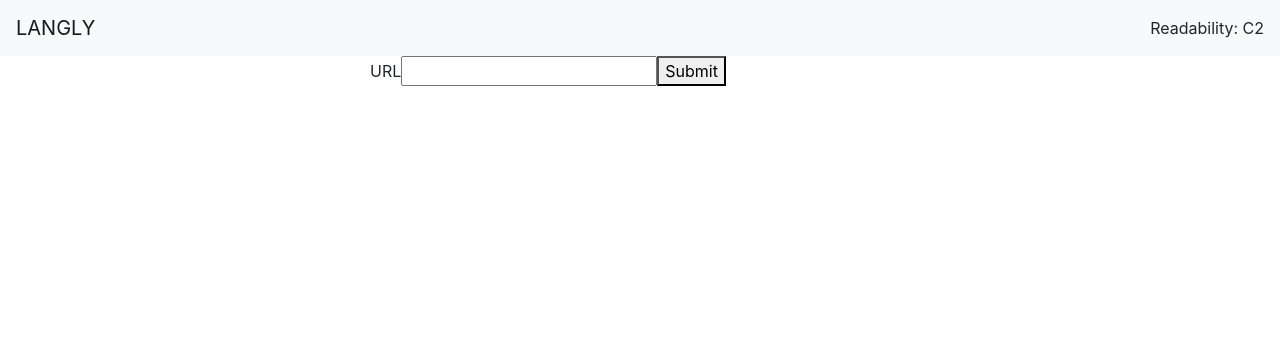
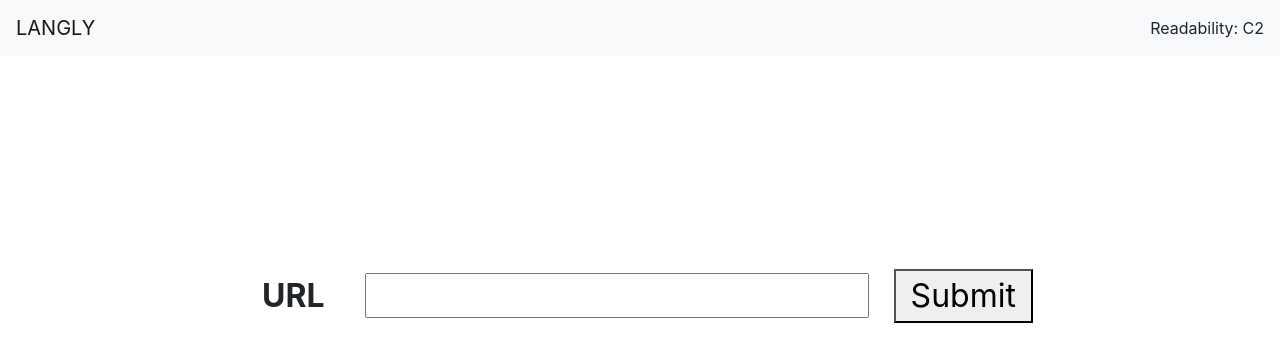
Before and after one commit to NickFriedland/langly-react-fe, a React (Create React App) app: page / in a window 1280 px wide. Shown: the top 362 px of the page. Built offline with nearby package versions, Linux system fonts and the light colour scheme.

Commit message:
Updated UI to use flex box for layout on ArticleInput

```diff
--- /dev/null
+++ b/src/ArticleInput.css
@@ -0,0 +1,39 @@
+.item{
+    padding: 15px;
+    margin: 15px;
+}
+
+.input{
+    margin-left: 10px;
+    margin-right: 10px;
+}
+
+.ArticleInput{
+    height: 100%;
+}
+
+.flex-container {
+    height: 30em;
+    padding: 0;
+    margin: 0;
+    display: -webkit-box;
+    display: -moz-box;
+    display: -ms-flexbox;
+    display: -webkit-flex;
+    display: flex;
+    align-items: center;
+    justify-content: center;
+}
+
+.row {
+    width: auto;
+}
+
+.flex-item {
+    padding: 5px;
+    margin: 10px;
+    line-height: 20px;
+    font-weight: bold;
+    font-size: 2em;
+    text-align: center;
+}
--- a/src/ArticleInput.js
+++ b/src/ArticleInput.js
@@ -3,6 +3,7 @@ import axios from 'axios';
 import { Container, Row, Col } from 'reactstrap';
 
 import ReadingLevel from './ReadingLevel';
+import './ArticleInput.css'
 
 class ArticleInput extends Component {
   constructor(props) {
@@ -35,7 +36,7 @@ class ArticleInput extends Component {
       isSubmitted: true
     });
   }
-
+//sm="12" md={{ size: 6, offset: 3 }}
   render() {
     const isSubmitted = this.state.isSubmitted;
     console.log('READABILITY', this.state.readability);
@@ -47,23 +48,25 @@ class ArticleInput extends Component {
           </React.Fragment>
         ) : (
           <React.Fragment>
-            <Container>
-              <Row>
-                <Col sm="12" md={{ size: 6, offset: 3 }}>
+            <div className="flex-container">
+                <div className="row" >
+                  <div className="flex-item">
                     <form onSubmit={this.handleSubmit}>
-                    <label>URL</label>
+                      <label className="item">URL</label>
                       <input
+                        className="input"
                         type="text"
                         value={this.state.url}
                         onChange={this.handleChange}
                       />
-                    <button type="submit">
+                      <button className="item" type="submit">
                       Submit
                       </button>
                     </form>
-                </Col>
-             </Row>
-            </Container>
+                  </div>
+                </div>
+
+            </div>
           </React.Fragment>
         )}
 
```
Lines whose indentation alone changed are shown as unchanged.
